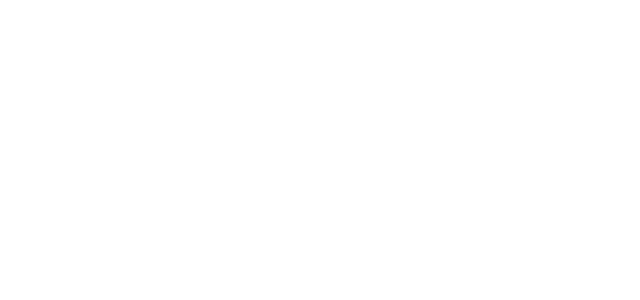
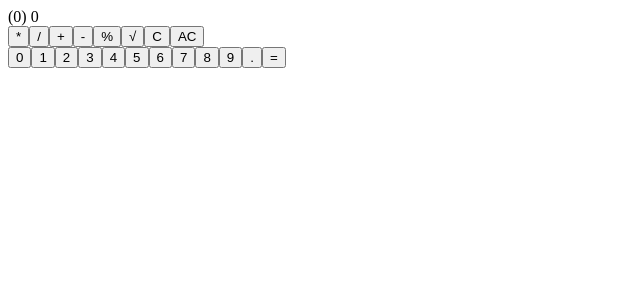
Before and after one commit to Dandazine/assignment-03-notes, a React (Create React App) app: page / in a window 1280 px wide. Shown: the top 300 px of the page, without its empty margins (0-640 px from the left). Built offline with nearby package versions, Linux system fonts and the light colour scheme.

Commit message:
HTML prototype done

```diff
--- a/src/components/App.js
+++ b/src/components/App.js
@@ -1,9 +1,40 @@
 
 function App() {
+
+  function keyCreate (){
+    let numArray = [];
+    for (let i =0; i < 10; i++){
+     numArray.push(<button key={i}>{i}</button>)
+    }
+    return(
+      numArray
+    )
+  }
+
   return (
-    <div className="App">
+    <section className="calculator">
+      <div className="display">
+        <span>(0)</span> 0
+      </div>
 
-    </div>
+      {/* Make this entire thing a grid ??  */}
+      <div className="op-buttons">
+        <button>*</button>
+        <button>/</button>
+        <button>+</button>
+        <button>-</button>
+        <button>%</button>
+        <button>√</button>
+        <button>C</button>
+        <button>AC</button>
+      </div>
+
+      <div className="nums">
+        {keyCreate()}
+        <button>.</button>
+        <button>=</button>
+      </div>
+    </section>
   );
 }
 
```
